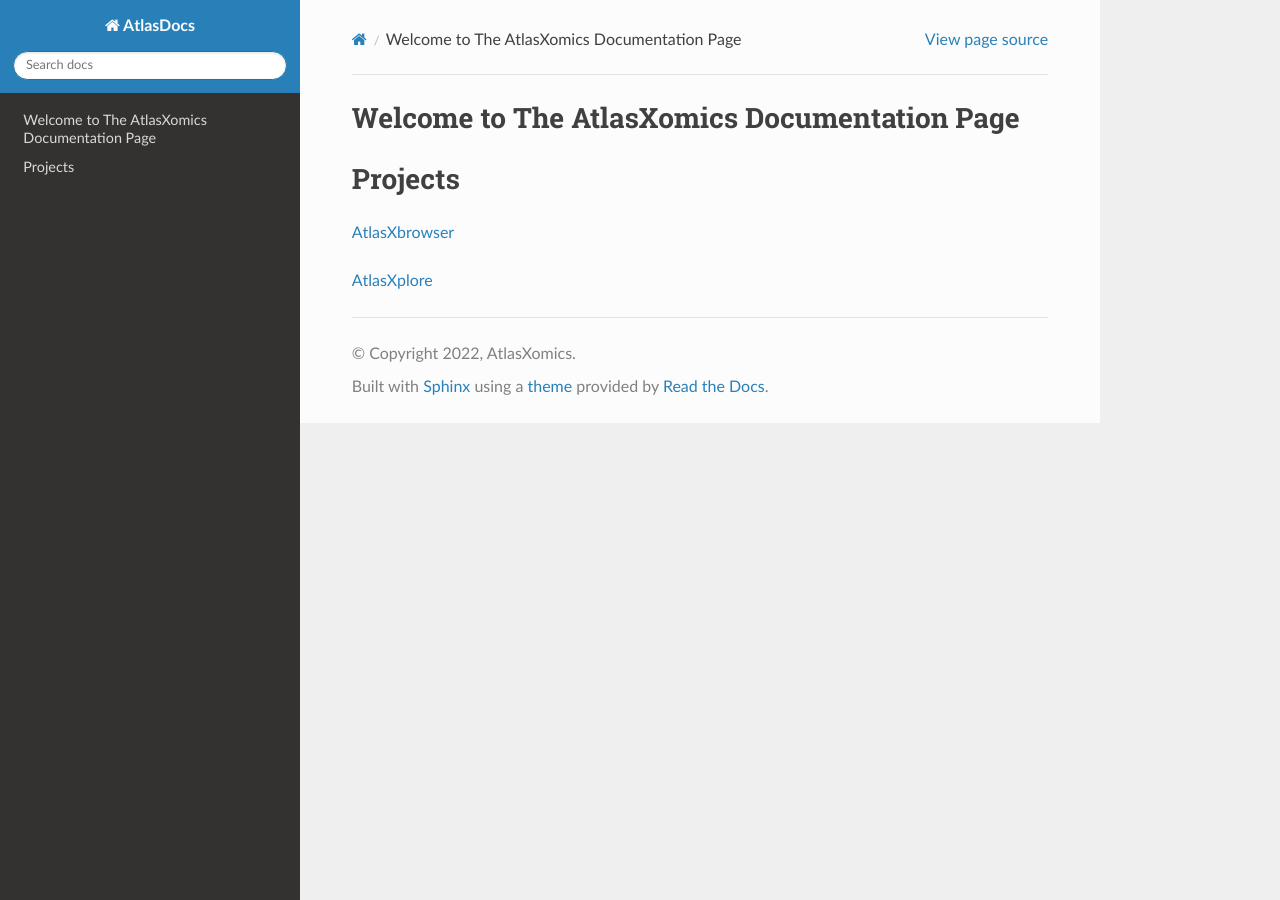
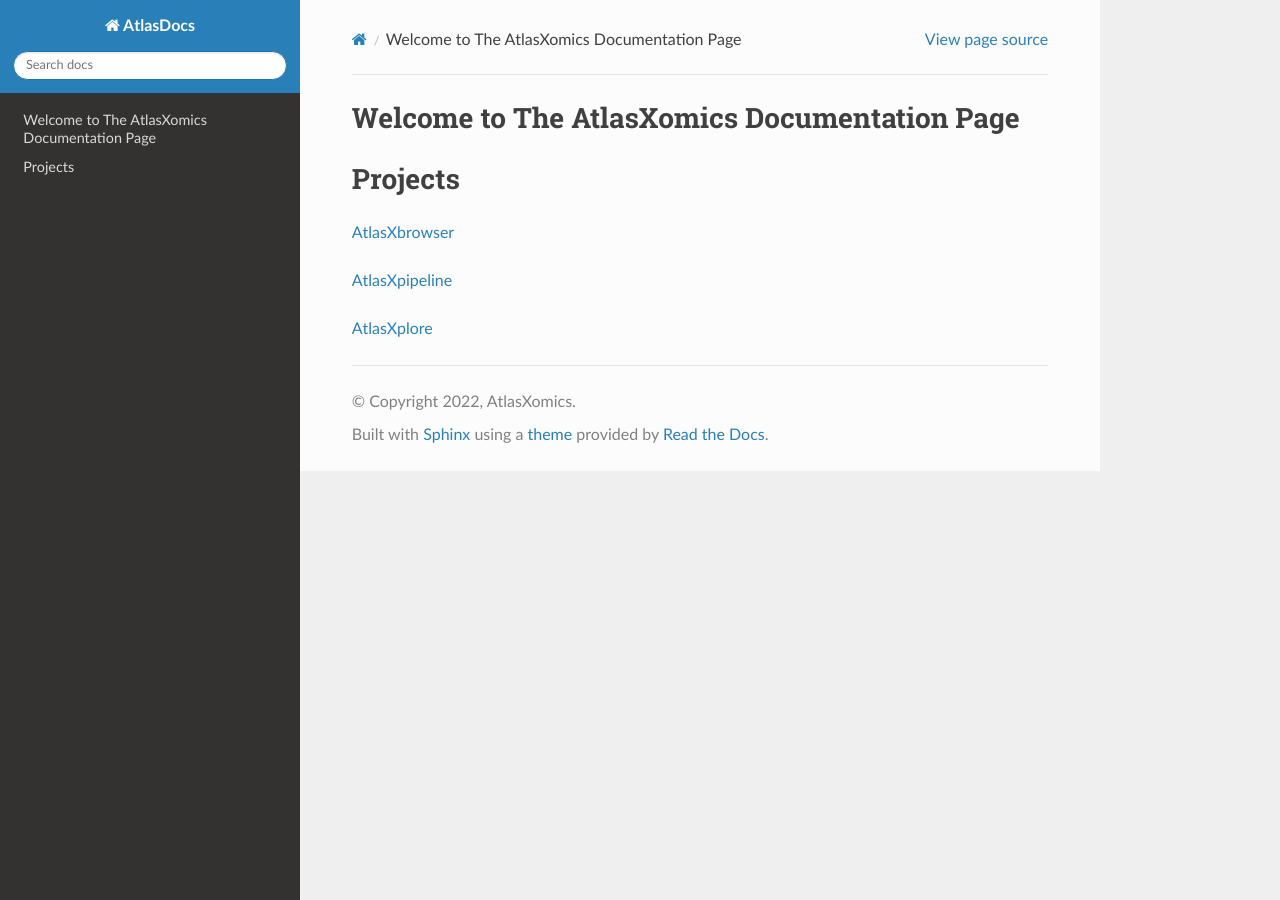
Before and after one commit to tamarajafar/AtlasXomics_docs, a Sphinx documentation site: the page built from docs/index.rst, in a window 1280 px wide. Built offline with Sphinx 7.4.7 and the Read the Docs theme 2.0.0, drawn with Linux system fonts in a browser that asks for light colours.

Commit message:
Update index.rst

```diff
--- a/docs/index.rst
+++ b/docs/index.rst
@@ -14,6 +14,10 @@
 
 .. _AtlasXbrowser: https://docs.atlasxomics.com/projects/AtlasXbrowser/en/latest/
 
+`AtlasXpipeline`_
+
+.. _AtlasXpipeline: https://docs.atlasxomics.com/projects/AtlasXpipeline/en/latest/
+
 `AtlasXplore`_
 
 .. _AtlasXplore: https://docs.atlasxomics.com/projects/AtlasXplore/en/latest/
```
Also changed, not shown: other parts of docs/index.rst (+1 -1 lines).
